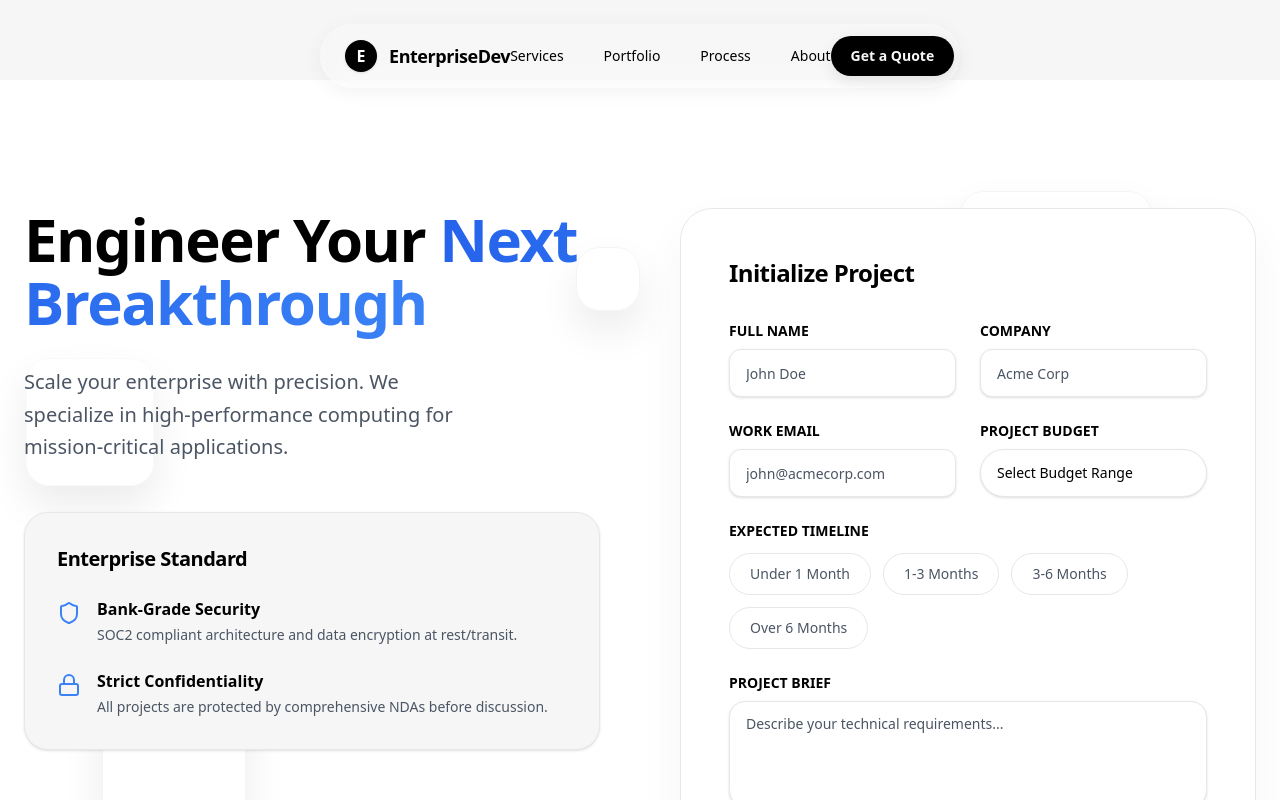
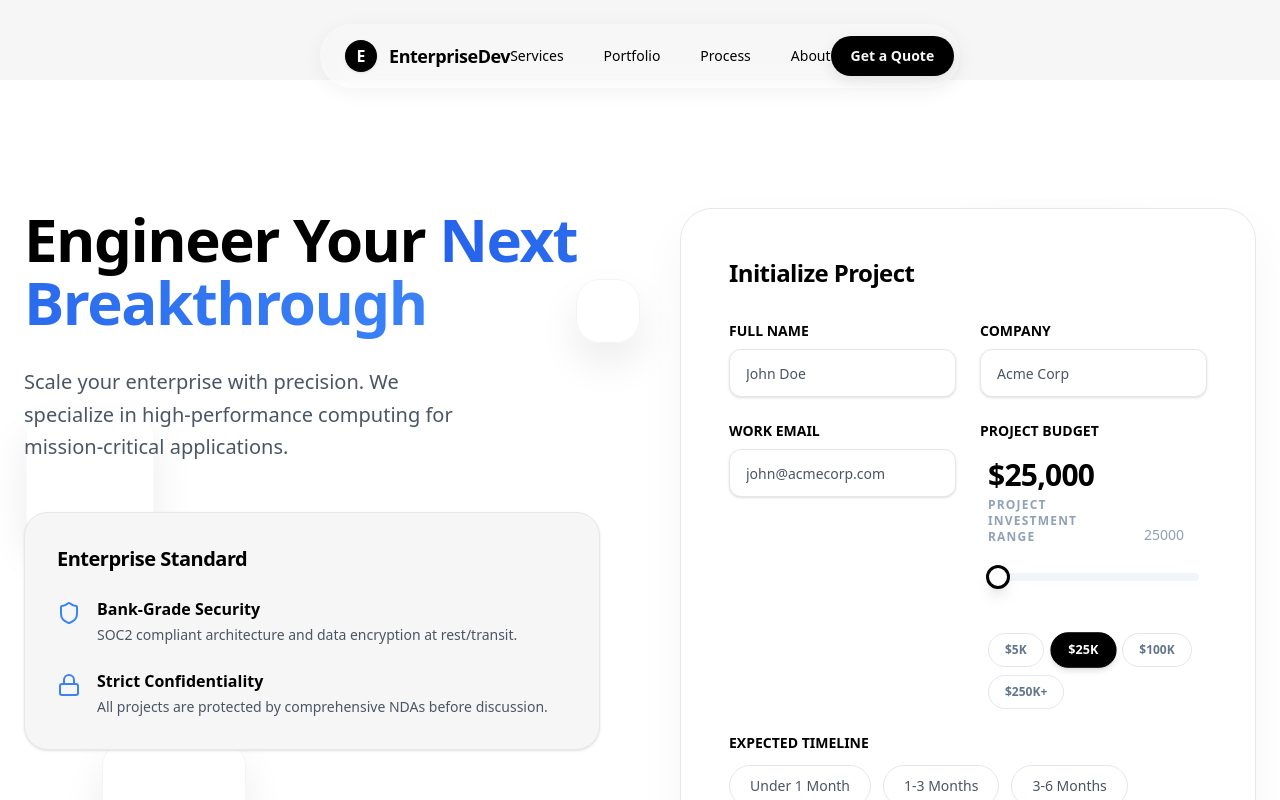
Before and after one commit to Tirth-Sachani/QuntamLayerAI, a Next.js app in the folder frontend/: page /contact in a window 1280 px wide. Shown: the top 800 px of the page. Built offline with nearby package versions, Linux system fonts and the light colour scheme.

Commit message:
feat: implement interactive budget range selector with GSAP

```diff
--- a/frontend/src/components/sections/ContactSection.tsx
+++ b/frontend/src/components/sections/ContactSection.tsx
@@ -5,6 +5,7 @@ import { motion, useScroll, useTransform } from "framer-motion";
 import { Button } from "../ui/Button";
 import { Input } from "../ui/Input";
 import { Shield, Lock, ArrowRight } from "lucide-react";
+import { BudgetRangeSelector } from "../ui/BudgetRangeSelector";
 
 export function ContactSection() {
     const { scrollY } = useScroll();
@@ -175,20 +176,12 @@ export function ContactSection() {
                                         />
                                     </div>
                                     <div>
-                                        <label className="block text-sm font-semibold text-foreground mb-2">PROJECT BUDGET</label>
-                                        <select
-                                            className="flex h-12 w-full rounded-full border border-border-light bg-white px-4 py-2 text-sm text-foreground shadow-sm transition-colors focus-visible:outline-none focus-visible:ring-1 focus-visible:ring-primary-500 appearance-none cursor-pointer"
-                                            value={formData.budget}
-                                            onChange={(e) => setFormData({ ...formData, budget: e.target.value })}
-                                            required
-                                            suppressHydrationWarning
-                                        >
-                                            <option value="" disabled>Select Budget Range</option>
-                                            <option value="Under $50k">Under $50k</option>
-                                            <option value="$50k - $100k">$50k - $100k</option>
-                                            <option value="$100k - $250k">$100k - $250k</option>
-                                            <option value="Above $250k">Above $250k</option>
-                                        </select>
+                                        <label className="block text-sm font-semibold text-foreground mb-4">PROJECT BUDGET</label>
+                                        <BudgetRangeSelector
+                                            value={parseInt(formData.budget) || 25000}
+                                            onChange={(val) => setFormData({ ...formData, budget: val.toString() })}
+                                            className="px-2"
+                                        />
                                     </div>
                                 </div>
                                 <div>
--- /dev/null
+++ b/frontend/src/components/ui/BudgetRangeSelector.tsx
@@ -0,0 +1,182 @@
+"use client"
+
+import React, { useState, useEffect, useRef } from "react";
+import { gsap } from "gsap";
+import { motion } from "framer-motion";
+import { cn } from "@/utils/cn";
+
+interface BudgetRangeSelectorProps {
+  value: number;
+  onChange: (value: number) => void;
+  min?: number;
+  max?: number;
+  className?: string;
+}
+
+const presets = [
+  { label: "$5K", value: 5000 },
+  { label: "$25K", value: 25000 },
+  { label: "$100K", value: 100000 },
+  { label: "$250K+", value: 250000 },
+];
+
+export function BudgetRangeSelector({
+  value,
+  onChange,
+  min = 1000,
+  max = 500000,
+  className,
+}: BudgetRangeSelectorProps) {
+  const [inputValue, setInputValue] = useState(value);
+  const sliderRef = useRef<HTMLInputElement>(null);
+  const thumbRef = useRef<HTMLDivElement>(null);
+  const trackRef = useRef<HTMLDivElement>(null);
+
+  // Formatting logic for K/Lakh
+  const formatValue = (val: number) => {
+    if (val >= 100000) {
+      return `$${(val / 100000).toFixed(1)}L${val >= max ? "+" : ""}`;
+    }
+    return `$${val.toLocaleString()}`;
+  };
+
+  // Sync internal state with prop
+  useEffect(() => {
+    setInputValue(value);
+  }, [value]);
+
+  // GSAP animation for thumb interaction
+  const handleThumbAnimate = (isHover: boolean) => {
+    if (!thumbRef.current) return;
+    gsap.to(thumbRef.current, {
+      scale: isHover ? 1.2 : 1,
+      boxShadow: isHover
+        ? "0 0 20px rgba(59, 130, 246, 0.5)"
+        : "0 4px 10px rgba(0, 0, 0, 0.1)",
+      duration: 0.3,
+      ease: "power3.out"
+    });
+  };
+
+  const handleSliderChange = (e: React.ChangeEvent<HTMLInputElement>) => {
+    const newVal = parseInt(e.target.value);
+    setInputValue(newVal);
+    onChange(newVal);
+
+    // Elastic effect on track update
+    if (trackRef.current) {
+      gsap.to(trackRef.current, {
+        scaleY: 1.2,
+        duration: 0.1,
+        yoyo: true,
+        repeat: 1,
+        ease: "power2.inOut"
+      });
+    }
+  };
+
+  // Calculate percentage for gradient track
+  const percentage = ((inputValue - min) / (max - min)) * 100;
+
+  // Dynamic gradient based on budget level
+  const getGradient = () => {
+    if (inputValue < 50000) return "from-blue-500 to-blue-600";
+    if (inputValue < 250000) return "from-blue-600 to-purple-600";
+    return "from-purple-600 to-amber-500";
+  };
+
+  return (
+    <div className={cn("space-y-6 select-none", className)}>
+      <div className="flex items-end justify-between mb-2">
+        <div className="flex flex-col">
+          <span className="text-3xl font-black tracking-tight text-black transition-all duration-300">
+            {formatValue(inputValue)}
+          </span>
+          <span className="text-xs font-bold text-slate-400 uppercase tracking-widest mt-1">
+            Project Investment Range
+          </span>
+        </div>
+
+        <input
+          type="number"
+          value={inputValue}
+          onChange={(e) => {
+            const val = Math.min(max, Math.max(min, parseInt(e.target.value) || min));
+            setInputValue(val);
+            onChange(val);
+          }}
+          className="w-24 text-right bg-transparent border-none text-sm font-medium text-slate-400 focus:outline-none focus:text-black transition-colors"
+          min={min}
+          max={max}
+        />
+      </div>
+
+      <div className="relative h-12 flex items-center group">
+        {/* Track Background */}
+        <div className="absolute w-full h-2 bg-slate-100 rounded-full overflow-hidden">
+          <motion.div
+            ref={trackRef}
+            className={cn("h-full bg-gradient-to-r transition-all duration-300", getGradient())}
+            style={{ width: `${percentage}%` }}
+          />
+        </div>
+
+        {/* Real Input Range (hidden but functional) */}
+        <input
+          ref={sliderRef}
+          type="range"
+          min={min}
+          max={max}
+          step={1000}
+          value={inputValue}
+          onChange={handleSliderChange}
+          onMouseEnter={() => handleThumbAnimate(true)}
+          onMouseLeave={() => handleThumbAnimate(false)}
+          className="absolute w-full h-full opacity-0 cursor-pointer z-20"
+        />
+
+        {/* Visual Thumb */}
+        <div
+          ref={thumbRef}
+          className="absolute w-6 h-6 bg-white border-[3px] border-black rounded-full shadow-lg z-10 pointer-events-none transition-transform duration-100"
+          style={{
+            left: `calc(${percentage}% - 12px)`,
+            borderColor: inputValue > 250000 ? '#f59e0b' : (inputValue > 50000 ? '#7c3aed' : '#000')
+          }}
+        >
+          <div className="absolute -top-8 left-1/2 -translate-x-1/2 bg-black text-white text-[10px] font-bold px-2 py-1 rounded opacity-0 group-hover:opacity-100 transition-opacity whitespace-nowrap">
+            {formatValue(inputValue)}
+          </div>
+        </div>
+      </div>
+
+      <div className="flex flex-wrap gap-2 pt-2">
+        {presets.map((preset) => (
+          <button
+            key={preset.label}
+            type="button"
+            onClick={() => {
+              setInputValue(preset.value);
+              onChange(preset.value);
+              // Small animation on click
+              if (thumbRef.current) {
+                gsap.fromTo(thumbRef.current,
+                  { scale: 0.8 },
+                  { scale: 1, duration: 0.5, ease: "elastic.out(1, 0.3)" }
+                );
+              }
+            }}
+            className={cn(
+              "px-4 py-2 rounded-full text-xs font-bold transition-all duration-300 border",
+              inputValue === preset.value
+                ? "bg-black text-white border-black shadow-md scale-105"
+                : "bg-white text-slate-500 border-slate-200 hover:border-slate-400 hover:text-black"
+            )}
+          >
+            {preset.label}
+          </button>
+        ))}
+      </div>
+    </div>
+  );
+}
```
